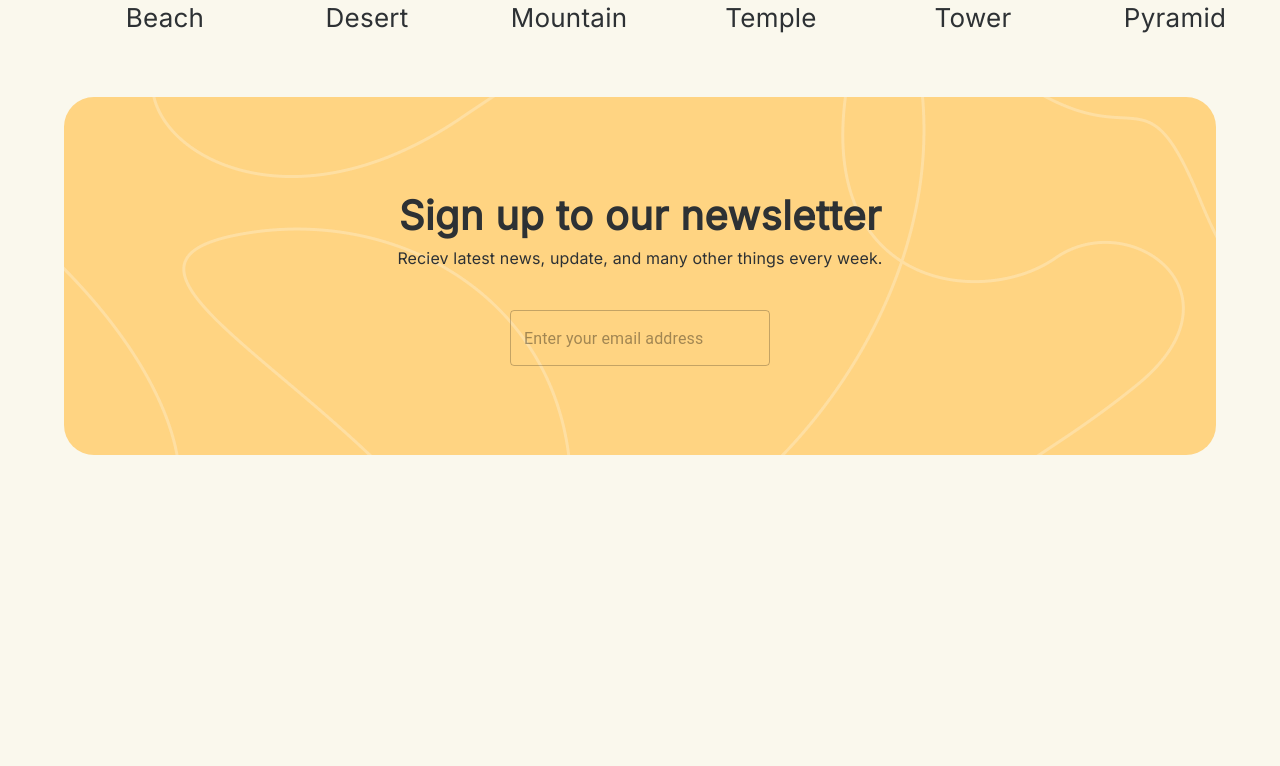
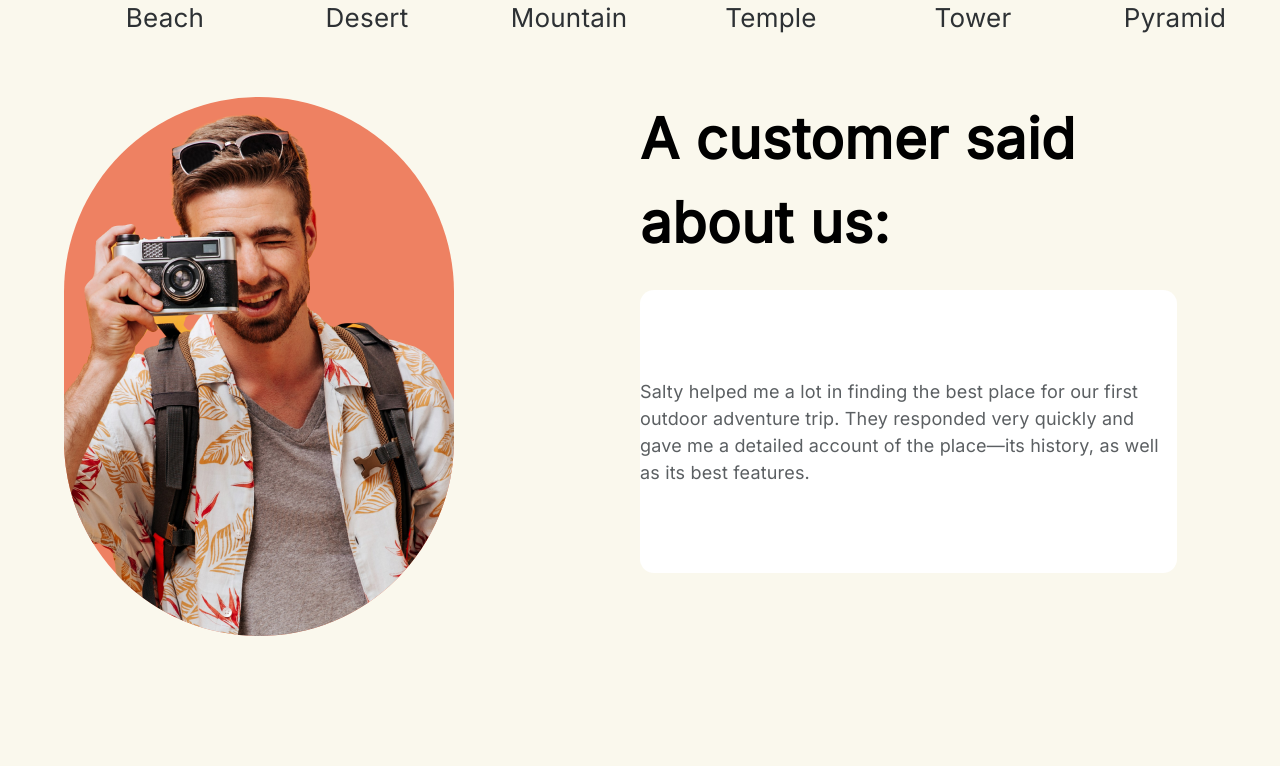
Before and after one commit to italosantana/website-travel-explorer, a React (Vite) app: page / in a window 1280 px wide. Shown: the part 1071-1837 px from the top of the page. Before the commit the page ends 1626 px from the top, so only its background shows below. Built offline with nearby package versions, Linux system fonts and the light colour scheme.

Commit message:
wip: testimonial

```diff
--- a/src/App.tsx
+++ b/src/App.tsx
@@ -3,12 +3,14 @@ import { Banner } from './components/Banner/Banner'
 import './index.css';
 import { Categories } from './components/Categories/Categories';
 import { Newsletter } from './components/Newsletter/Newsletter';
+import { Termonial } from './components/Testimonial/Testimonial';
 
 function App() {
   return (
     <React.Fragment>
       <Banner />
       <Categories />
+      <Termonial/>
       <Newsletter />
     </React.Fragment>
   )
--- /dev/null
+++ b/src/components/Testimonial/Testimonial.tsx
@@ -0,0 +1,84 @@
+import { Box, Container, Typography } from "@mui/material"
+
+
+const CardUserTestimonial = () => {
+    return (
+        <Box
+            sx={{
+                mt: '25px',
+                borderRadius: '14px',
+                backgroundColor: "#FFF",
+                width: '537px',
+                height: '283px',
+                maxWidth: "100%",
+                display: 'flex',
+                justifyContent: 'center',
+                flexDirection: 'column',
+            }}
+        >
+            <Typography
+                sx={{
+                    fontFamily: "Inter",
+                    fontSize: '18px',
+                    fontWeight: 400,
+                    color: "#5B5F62",
+                    alignItems: 'center',
+                }}
+            >
+                Salty helped me a lot in finding the best place for our first outdoor adventure trip. They responded very quickly and gave me a detailed account of the place—its history, as well as its best features.
+            </Typography>
+        </Box>
+    )
+}
+
+export const Termonial = () => {
+    return (
+        <Container>
+            <Box
+                sx={{
+                    display: 'flex',
+                    flexDirection: 'row',
+                    height: '671px',
+                    width: "1440px",
+                    maxWidth: "100%",
+                    flexWrap: "wrap",
+                    justifyContent: 'space-between',
+                }}
+            >
+
+                <Box
+                    sx={{
+                        transform: "matrix(-1, 0, 0, 1, 0, 0)",
+                        borderRadius: '245px',
+                        height: '539px',
+                        width: '390px',
+                        backgroundColor: '#EE8162',
+                        img: {
+                            borderRadius: '245px',
+                        }
+                    }}
+                >
+                    <img src="../../../src/assets/client.png" alt="showing a client take a picture" />
+                </Box>
+                <Box
+                    sx={{
+                        display: 'flex',
+                        width: '50%',
+                        flexDirection: "column",
+                    }}
+                >
+                    <Typography
+                        sx={{
+                            fontFamily: "Inter",
+                            fontWeight: 600,
+                            fontSize: '56px',
+                        }}
+                    >
+                        A customer said about us:
+                    </Typography>
+                    <CardUserTestimonial />
+                </Box>
+            </Box>
+        </Container>
+    )
+}
```
Also changed, not shown: src/assets/client.png (added).
